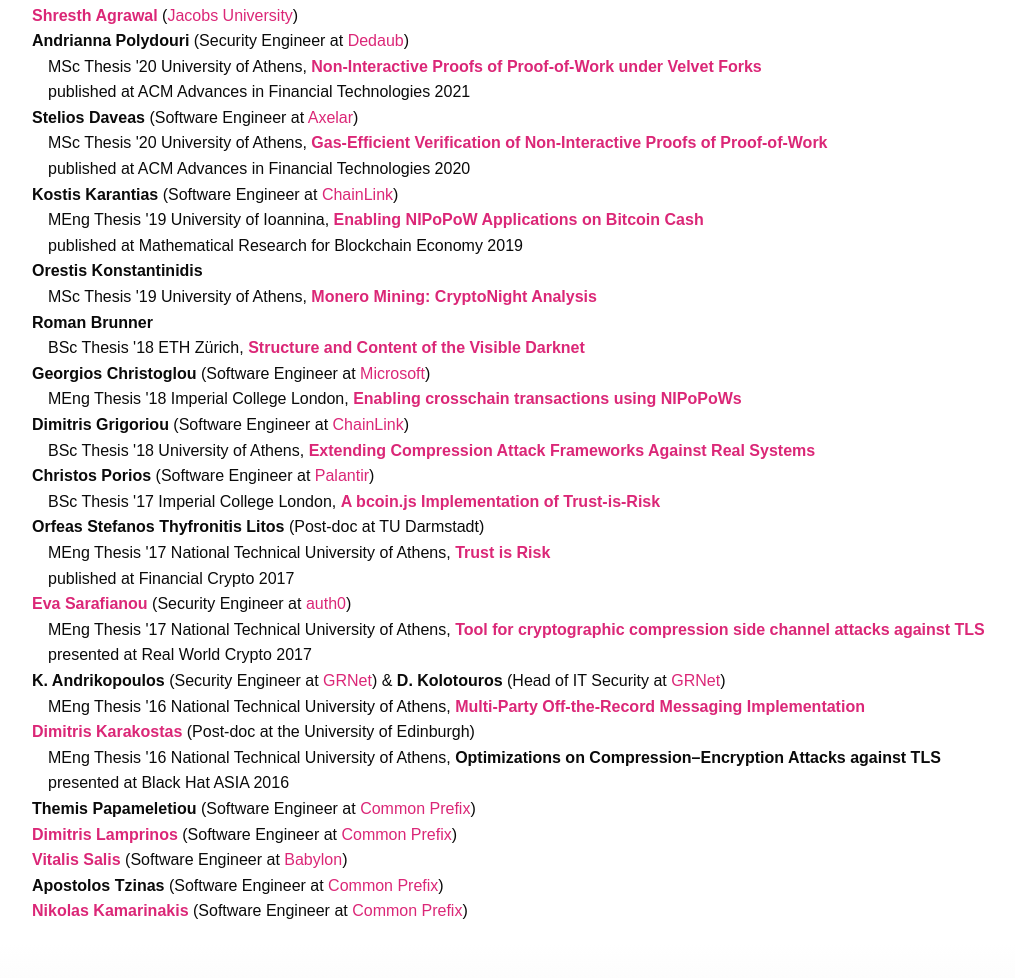
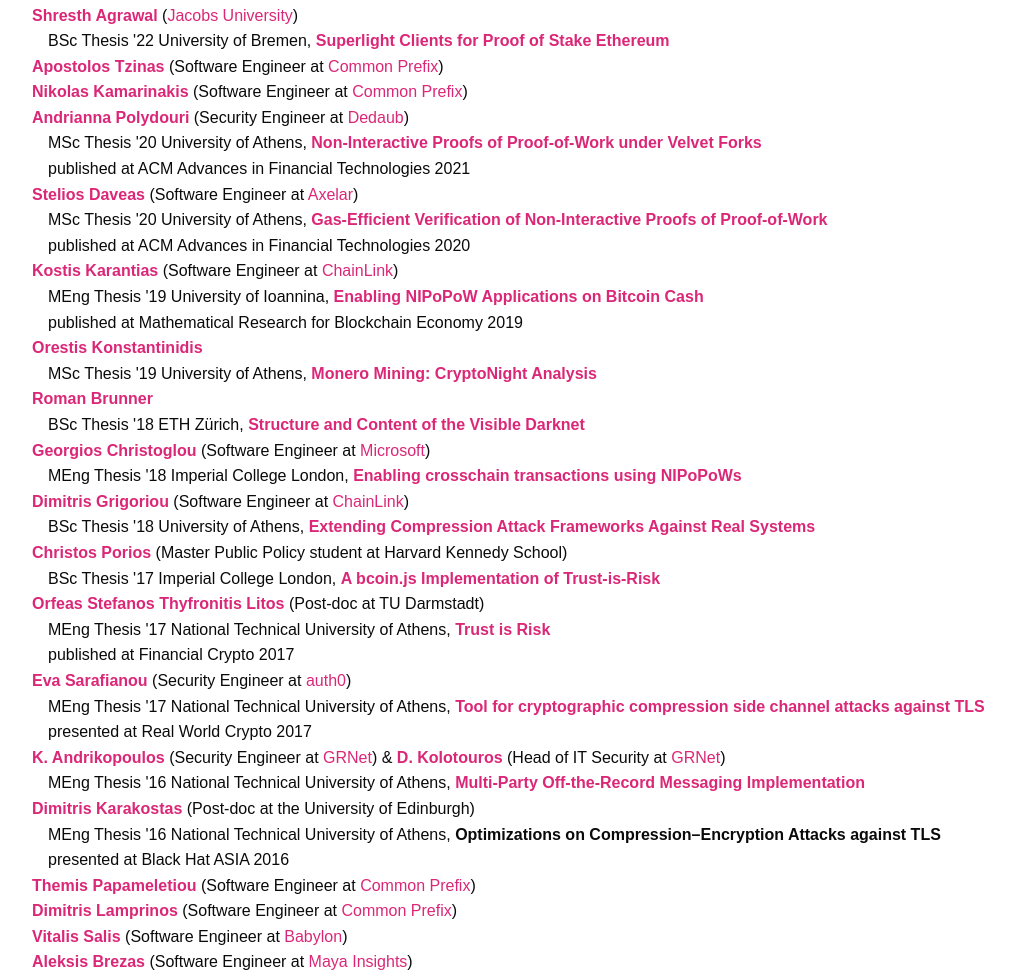
Before and after one commit to dionyziz/dionyziz.com-new, a website: page index.html in a window 1280 px wide. Shown: the part 2301-3279 px from the top of the page, without its empty margins (112-1127 px from the left). Drawn offline with nearby package versions, Linux system fonts and the light colour scheme; a web font is replaced by a local one.

Commit message:
Update mentoring section

```diff
--- a/index.html
+++ b/index.html
@@ -245,52 +245,56 @@
       <ul>
         <li>
             <strong><a href='http://salabs.me/'>Shresth Agrawal</a></strong> (<a href='https://www.jacobs-university.de/'>Jacobs University</a>)<br />
+            BSc Thesis '22 University of Bremen,
+            <a href='https://github.com/shresthagrawal/eth-pos-superlight-client/blob/master/paper/thesis-signed.pdf'><strong>Superlight Clients for Proof of Stake Ethereum</strong></a>
         </li>
+        <li><strong><a href='https://github.com/tzinas'>Apostolos Tzinas</a></strong> (Software Engineer at <a href='https://commonprefix.com/'>Common Prefix</a>)</li>
+        <li><strong><a href='https://kama.tech/'>Nikolas Kamarinakis</a></strong> (Software Engineer at <a href='https://commonprefix.com/'>Common Prefix</a>)</li>
         <li>
-            <strong>Andrianna Polydouri</strong> (Security Engineer at <a href='https://www.dedaub.com/'>Dedaub</a>)<br />
+            <strong><a href='https://github.com/andripol/'>Andrianna Polydouri</a></strong> (Security Engineer at <a href='https://www.dedaub.com/'>Dedaub</a>)<br />
             MSc Thesis '20 University of Athens,
             <a href='https://pergamos.lib.uoa.gr/uoa/dl/frontend/file/lib/default/data/2920363/theFile'><strong>Non-Interactive Proofs of Proof-of-Work under Velvet Forks</strong></a><br />
             published at ACM Advances in Financial Technologies 2021
         </li>
         <li>
-            <strong>Stelios Daveas</strong> (Software Engineer at <a href='https://axelar.network/'>Axelar</a>)<br/>
+            <strong><a href='https://github.com/sdaveas'>Stelios Daveas</a></strong> (Software Engineer at <a href='https://axelar.network/'>Axelar</a>)<br/>
             MSc Thesis '20 University of Athens,
             <a href='https://github.com/sdaveas/nipopow-verifier'><strong>Gas-Efficient Verification of Non-Interactive Proofs of Proof-of-Work</strong></a><br />
             published at ACM Advances in Financial Technologies 2020
         </li>
         <li>
-            <strong>Kostis Karantias</strong> (Software Engineer at <a href='https://chain.link/'>ChainLink</a>)<br/>
+            <strong><a href='https://github.com/gtklocker'>Kostis Karantias</a></strong> (Software Engineer at <a href='https://chain.link/'>ChainLink</a>)<br/>
             MEng Thesis '19 University of Ioannina,
             <a href='https://gtklocker.com/thesis.pdf'><strong>Enabling NIPoPoW Applications on Bitcoin Cash</strong></a><br />
             published at Mathematical Research for Blockchain Economy 2019
         </li>
         <li>
-            <strong>Orestis Konstantinidis</strong><br/>
+            <strong><a href='https://github.com/orestkon'>Orestis Konstantinidis</a></strong><br/>
             MSc Thesis '19 University of Athens,
             <a href='http://alma.di.uoa.gr/sites/default/files/2020-01/thesis.pdf'><strong>Monero Mining: CryptoNight Analysis</strong></a>
         </li>
         <li>
-            <strong>Roman Brunner</strong><br/>
+            <strong><a href='https://github.com/jogli5er'>Roman Brunner</a></strong><br/>
             BSc Thesis '18 ETH Zürich,
             <a href='https://arxiv.org/pdf/1811.01348'><strong>Structure and Content of the Visible Darknet</strong></a>
         </li>
         <li>
-            <strong>Georgios Christoglou</strong> (Software Engineer at <a href='https://microsoft.com'>Microsoft</a>)<br/>
+            <strong><a href='https://github.com/gglou'>Georgios Christoglou</a></strong> (Software Engineer at <a href='https://microsoft.com'>Microsoft</a>)<br/>
             MEng Thesis '18 Imperial College London,
             <a href='https://github.com/dionyziz/popow/tree/master/experiment'><strong>Enabling crosschain transactions using NIPoPoWs</strong></a>
         </li>
         <li>
-            <strong>Dimitris Grigoriou</strong> (Software Engineer at <a href='https://chain.link/'>ChainLink</a>)<br/>
+            <strong><a href='https://github.com/dimriou'>Dimitris Grigoriou</a></strong> (Software Engineer at <a href='https://chain.link/'>ChainLink</a>)<br/>
             BSc Thesis '18 University of Athens,
             <a href='https://pergamos.lib.uoa.gr/uoa/dl/frontend/file/lib/default/data/1759139/theFile'><strong>Extending Compression Attack Frameworks Against Real Systems</strong></a>
         </li>
         <li>
-            <strong>Christos Porios</strong> (Software Engineer at <a href='https://palantir.com'>Palantir</a>)<br/>
+            <strong><a href='https://github.com/christosporios'>Christos Porios</a></strong> (Master Public Policy student at Harvard Kennedy School)<br/>
             BSc Thesis '17 Imperial College London,
             <a href='https://github.com/OrfeasLitos/TrustIsRisk.js/tree/spv-extension'><strong>A bcoin.js Implementation of Trust-is-Risk</strong></a>
         </li>
         <li>
-            <strong>Orfeas Stefanos Thyfronitis Litos</strong> (Post-doc at TU Darmstadt)<br/>
+            <strong><a href='https://github.com/OrfeasLitos'>Orfeas Stefanos Thyfronitis Litos</a></strong> (Post-doc at TU Darmstadt)<br/>
             MEng Thesis '17 National Technical University of Athens,
             <a href='https://raw.githubusercontent.com/OrfeasLitos/TrustIsRisk/master/thesis/wholethesis.pdf'><strong>Trust is Risk</strong></a><br />
             published at Financial Crypto 2017
@@ -302,7 +306,7 @@
             presented at Real World Crypto 2017
         </li>
         <li>
-            <strong>K. Andrikopoulos</strong> (Security Engineer at <a href='https://grnet.gr/'>GRNet</a>) &amp; <strong>D. Kolotouros</strong> (Head of IT Security at <a href='https://grnet.gr'>GRNet</a>)<br/>
+            <strong><a href='https://github.com/Mandragorian'>K. Andrikopoulos</a></strong> (Security Engineer at <a href='https://grnet.gr/'>GRNet</a>) &amp; <strong><a href='https://github.com/kolotouros'>D. Kolotouros</a></strong> (Head of IT Security at <a href='https://grnet.gr'>GRNet</a>)<br/>
             MEng Thesis '16 National Technical University of Athens,
             <a href='https://dspace.lib.ntua.gr/xmlui/bitstream/handle/123456789/44116/main.pdf?sequence=1&isAllowed=y'><strong>Multi-Party Off-the-Record Messaging Implementation</strong></a>
         </li>
@@ -312,11 +316,10 @@
             <strong>Optimizations on Compression–Encryption Attacks against TLS</strong><br />
             presented at Black Hat ASIA 2016
         </li>
-        <li><strong>Themis Papameletiou</strong> (Software Engineer at <a href='https://www.commonprefix.com/'>Common Prefix</a>)</li>
+        <li><strong><a href='https://github.com/themicp'>Themis Papameletiou</a></strong> (Software Engineer at <a href='https://www.commonprefix.com/'>Common Prefix</a>)</li>
         <li><strong><a href='https://pkakelas.com/'>Dimitris Lamprinos</a></strong> (Software Engineer at <a href='https://www.commonprefix.com/'>Common Prefix</a>)</li>
         <li><strong><a href='https://vitsalis.com/'>Vitalis Salis</a></strong> (Software Engineer at <a href='https://babylonchain.io/'>Babylon</a>)</li>
-        <li><strong>Apostolos Tzinas</strong> (Software Engineer at <a href='https://commonprefix.com/'>Common Prefix</a>)</li>
-        <li><strong><a href='https://kama.tech/'>Nikolas Kamarinakis</a></strong> (Software Engineer at <a href='https://commonprefix.com/'>Common Prefix</a>)</li>
+        <li><strong><a href='https://github.com/abresas'>Aleksis Brezas</a></strong> (Software Engineer at <a href='https://www.mayainsights.com/'>Maya Insights</a>)</li>
       </ul>
     </div>
 
```
